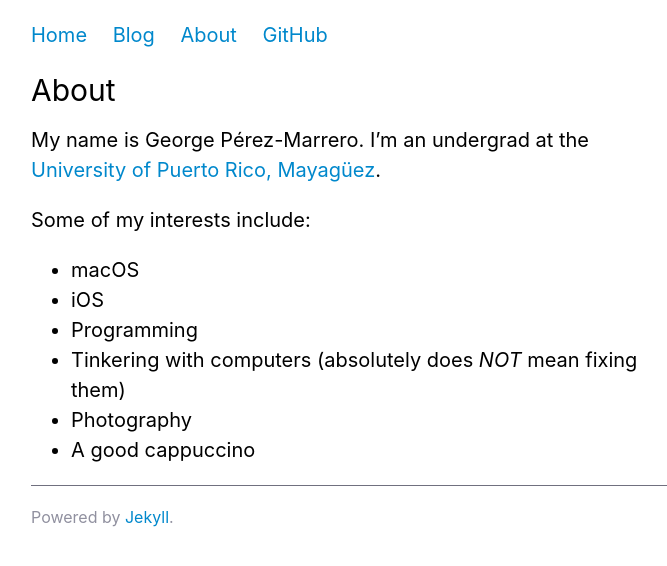
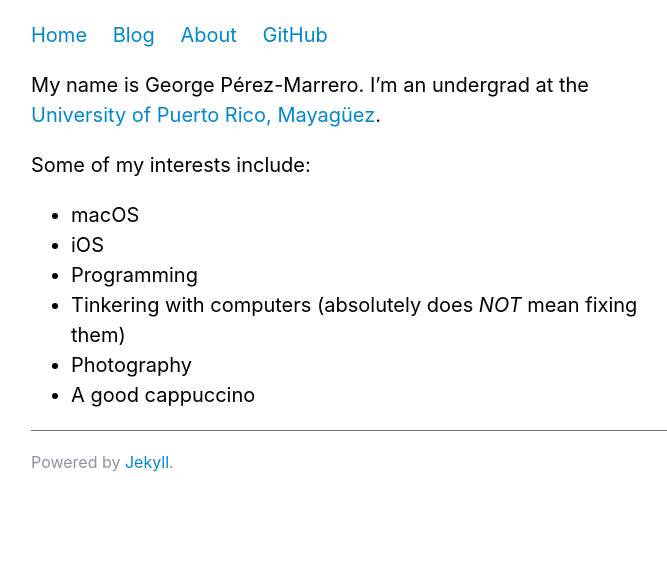
Before and after one commit to georgeperez/titanpointe.org, a Jekyll site: the page built from about/index.md, in a window 1280 px wide. Shown: the top 566 px of the page, without its empty margins (289-956 px from the left). Built offline with Jekyll 4.4.1, drawn with Linux system fonts in a browser that asks for light colours.

Commit message:
Removed h3 from about page

```diff
--- a/about/index.md
+++ b/about/index.md
@@ -2,8 +2,6 @@
 layout: default
 title: About George
 ---
-
-## About
 My name is George Pérez-Marrero. I'm an undergrad at the [University of Puerto Rico, Mayagüez](https://uprm.edu/).
 
 Some of my interests include:
--- a/assets/css/style.css
+++ b/assets/css/style.css
@@ -14,7 +14,7 @@ body  {
   -moz-osx-font-smoothing: grayscale
 }
 
-h1, h2, h3, h4, h5, h6, nav, footer {
+h1, h2, h3, h4, h5, h6, p, nav, footer {
 	text-rendering: optimizeLegibility
 }
 
```
